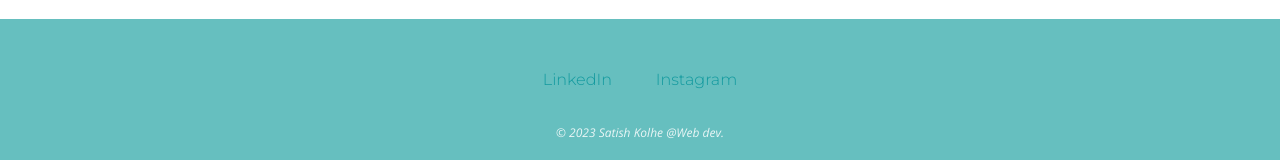
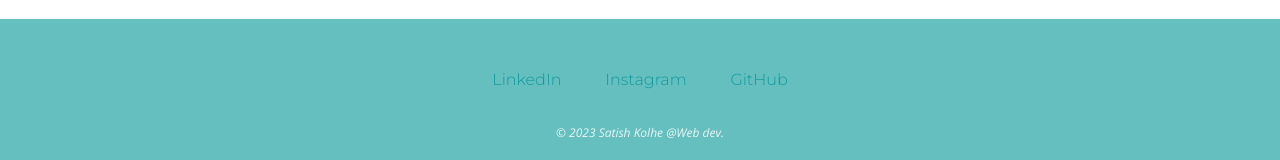
Before and after one commit to kolhesatish/Satish-Kolhe-Portfolio, a plain HTML site: page index.html in a window 1280 px wide. Shown: the part 2365-2525 px from the top of the page. Drawn offline with nearby package versions, Linux system fonts and the light colour scheme; files that its build step writes are made by us from their sources.

Commit message:
Update index.html

```diff
--- a/index.html
+++ b/index.html
@@ -54,6 +54,7 @@
       <div class="bottom-container">
         <a class="footer-link" href="https://www.linkedin.com/in/satish-kolhe-0a87a0226/">LinkedIn</a>
         <a class="footer-link" href="https://www.instagram.com/kolhe.satish_/?next=%2F">Instagram</a>
+        <a class="footer-link" href="https://github.com/kolhesatish">GitHub</a>
         <p class="copyright">© 2023 Satish Kolhe @Web dev.</p>
       </div>
 
```
